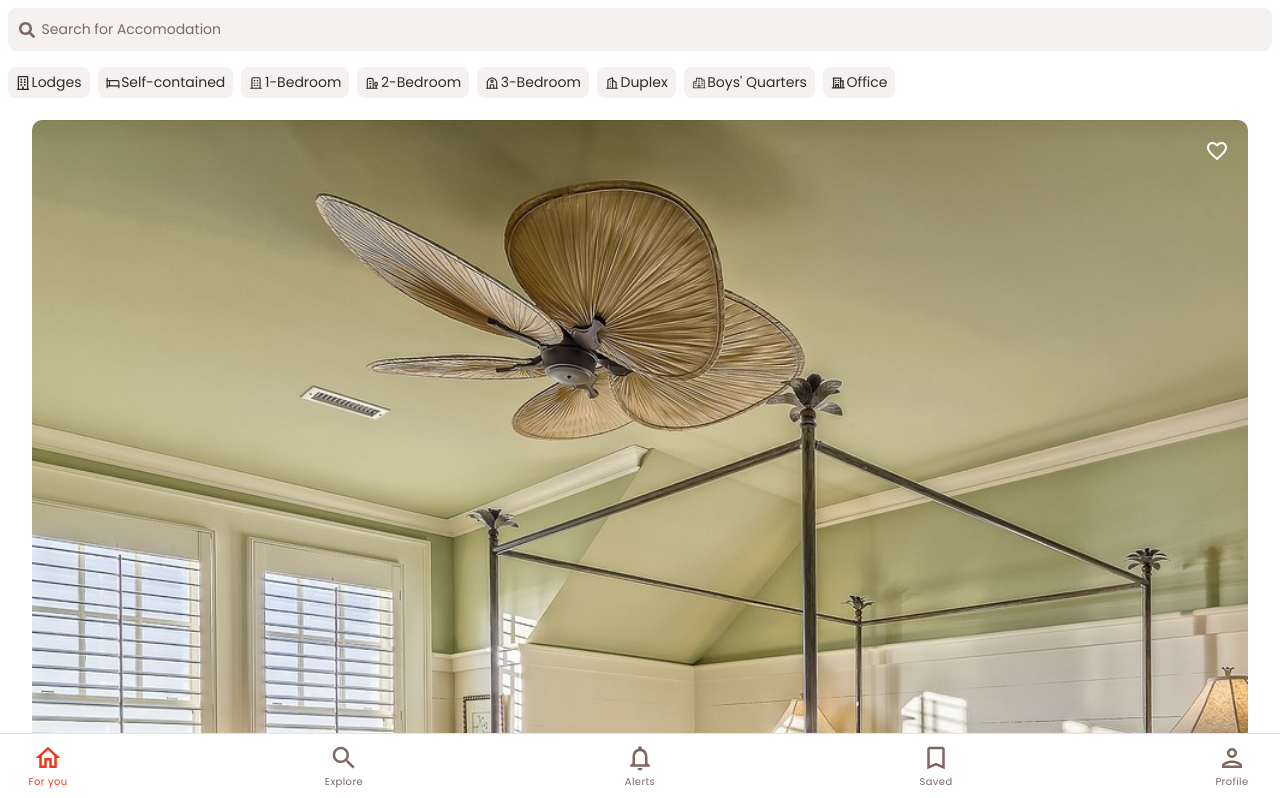
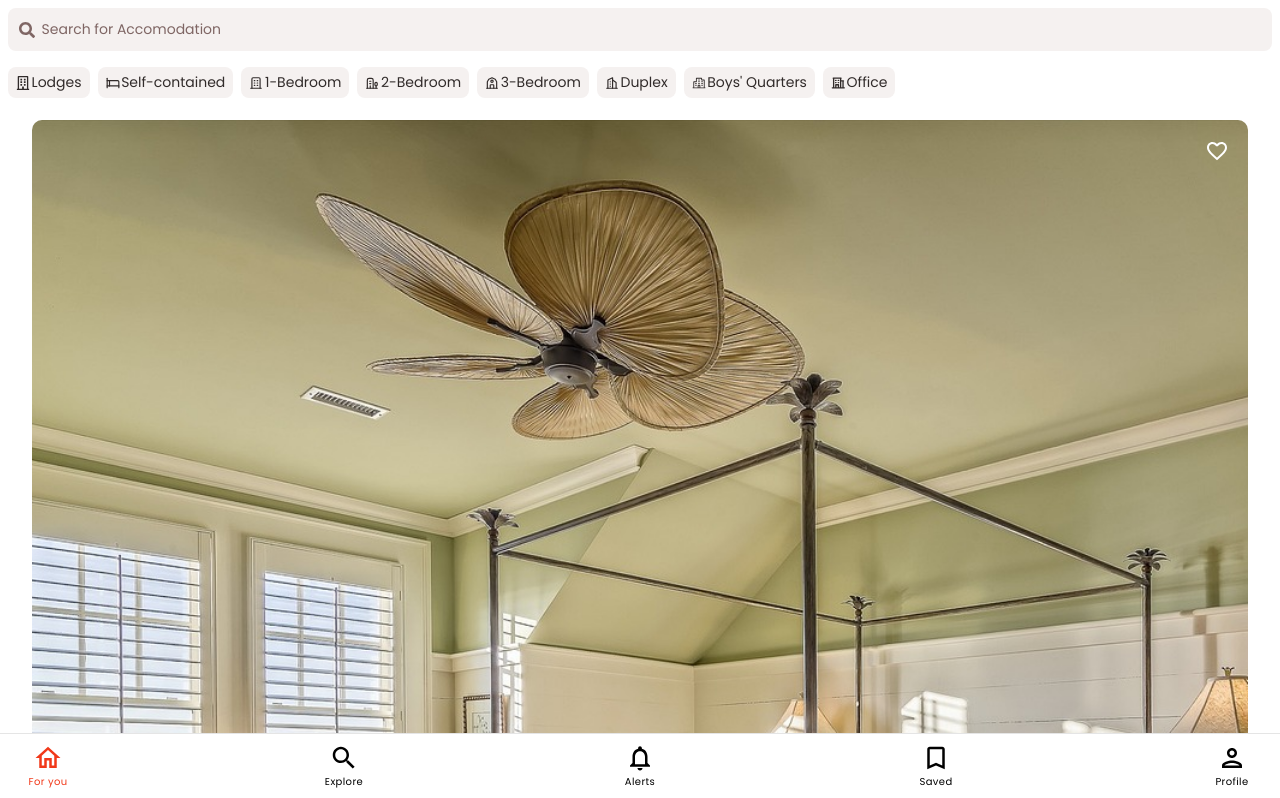
Before and after one commit to Ndbeloved/PWA_1, a React (Vite) app: page / in a window 1280 px wide. Shown: the top 798 px of the page. Built offline with nearby package versions, Linux system fonts and the light colour scheme.

Commit message:
fix/fixing navigation color

```diff
--- a/src/Components/IconButtonWithCaption/IconButtonWithCaption.jsx
+++ b/src/Components/IconButtonWithCaption/IconButtonWithCaption.jsx
@@ -33,7 +33,7 @@ const IconButtonWithCaption = ({ isActive, label, Icon, onClick }) => {
         <Icon
           sx={{
             fontSize: 30,
-            fill: isActive ? '#f1391a' : '#7f6664', // Icon color
+            fill: isActive ? '#f1391a' : '#000000', // Icon color
           }}
         />
         <svg width="0" height="0">
@@ -47,7 +47,7 @@ const IconButtonWithCaption = ({ isActive, label, Icon, onClick }) => {
         style={{
           fontSize: 10,
           marginTop: '0px',
-          color: isActive ? "#f1391a" : "#7f6664",
+          color: isActive ? "#f1391a" : "#000000",
         }}
       >
         {label}
```
